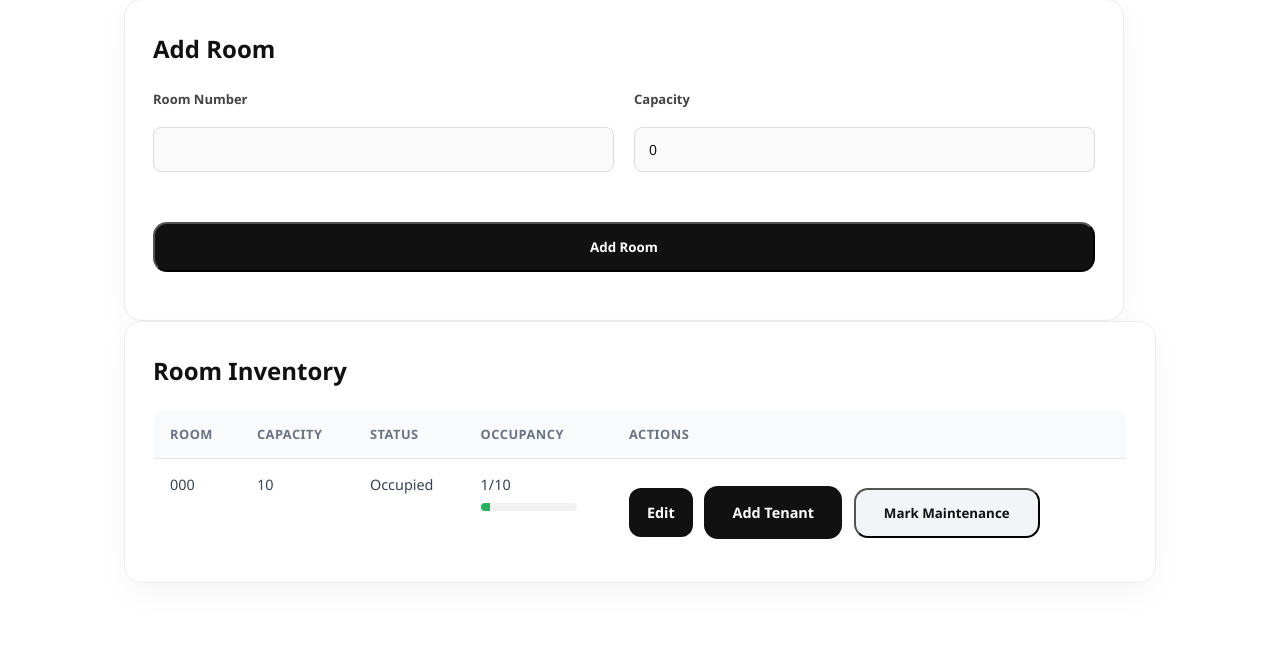
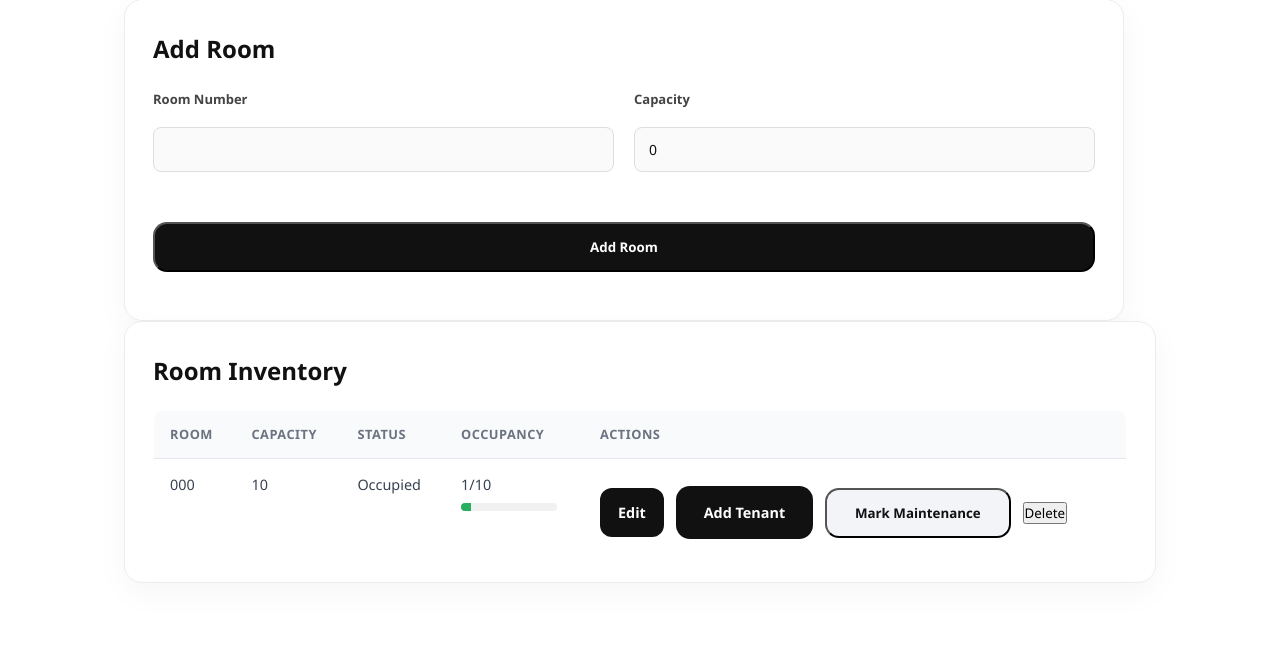
Before and after one commit to chrkk/stayease, a PHP site: page /rooms.php in a window 1280 px wide. Shown: the part 389-1052 px from the top of the page. Run offline with PHP 8.4, Linux system fonts and the light colour scheme; a user stored in the database is signed in; tables that the repository leaves empty hold one stand-in row (values such as "Sample post").

Commit message:
added delete room

```diff
--- a/public/rooms.php
+++ b/public/rooms.php
@@ -91,6 +91,33 @@ if (isset($_POST['toggleMaintenance'])) {
             $stmtU->bind_param('i', $toggle_room_id);
             $stmtU->execute();
             $stmtU->close();
+        }
+    }
+}
+
+// Handle room deletion (only allow if no beds exist for the room)
+if (isset($_POST['deleteRoom'])) {
+    $del_room_id = intval($_POST['room_id'] ?? 0);
+    if ($del_room_id > 0) {
+        // Check for beds
+        $stmtB = $con->prepare("SELECT COUNT(*) AS bed_count FROM bed WHERE room_id = ?");
+        $stmtB->bind_param('i', $del_room_id);
+        $stmtB->execute();
+        $resB = $stmtB->get_result();
+        $cntB = $resB->fetch_assoc();
+        $stmtB->close();
+
+        if ($cntB && intval($cntB['bed_count']) > 0) {
+            $error = 'Cannot delete room that still has beds. Remove beds first.';
+        } else {
+            $stmtD = $con->prepare("DELETE FROM room WHERE room_id = ?");
+            $stmtD->bind_param('i', $del_room_id);
+            if ($stmtD->execute()) {
+                $message = 'Room deleted successfully.';
+            } else {
+                $error = 'Unable to delete room. Please try again.';
+            }
+            $stmtD->close();
         }
     }
 }
@@ -274,6 +301,11 @@ $roomList = $con->query($sqlRooms);
                                                 <button type="submit" name="toggleMaintenance" class="btn-primary">Clear Maintenance</button>
                                             </form>
                                         <?php endif; ?>
+
+                                        <form method="post" action="rooms.php" style="display:inline-block; margin-left:8px;" onsubmit="return confirm('Delete this room? This action cannot be undone.');">
+                                            <input type="hidden" name="room_id" value="<?php echo intval($row['room_id']); ?>">
+                                            <button type="submit" name="deleteRoom" class="btn-danger">Delete</button>
+                                        </form>
                                     </td>
                                 </tr>
                             <?php endwhile; ?>
```
